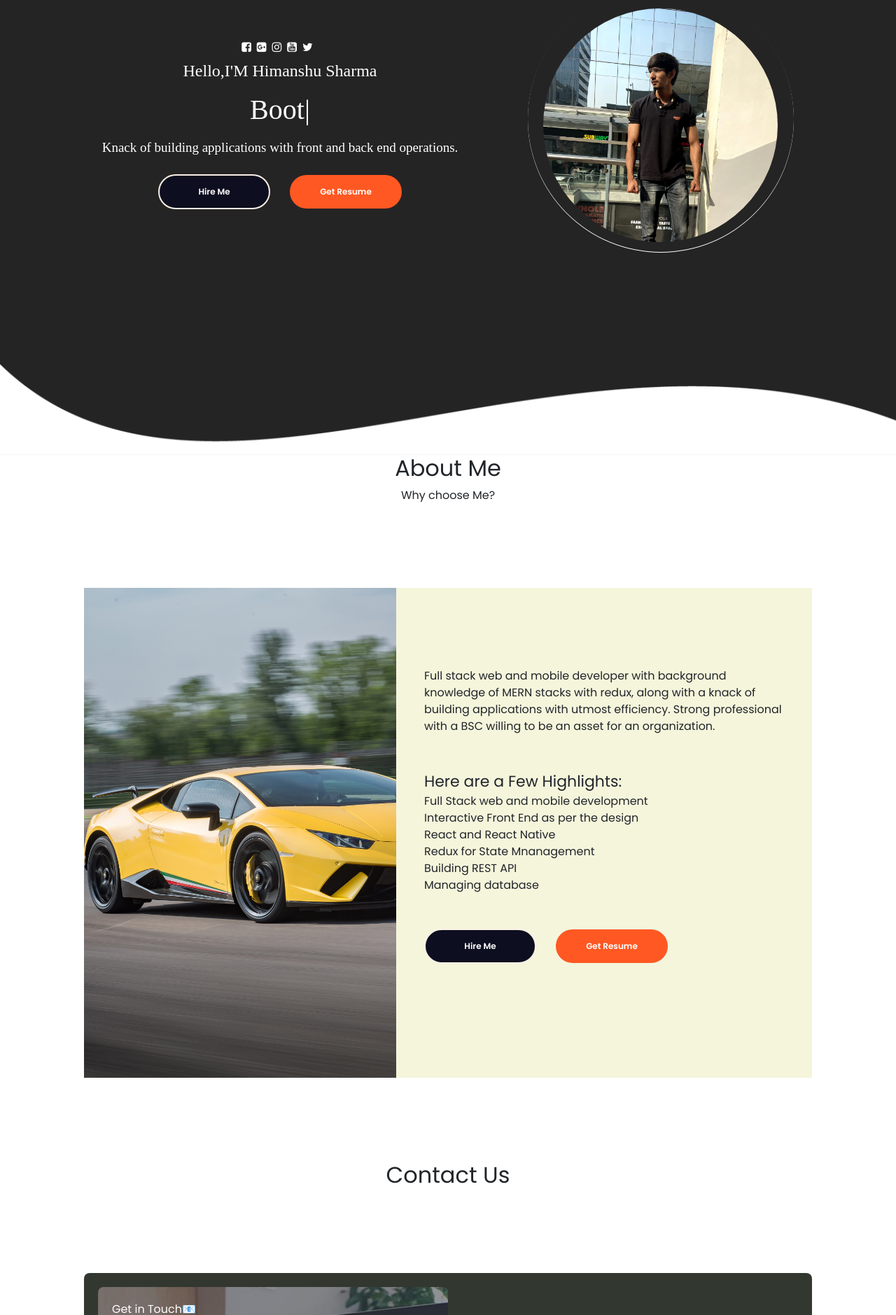
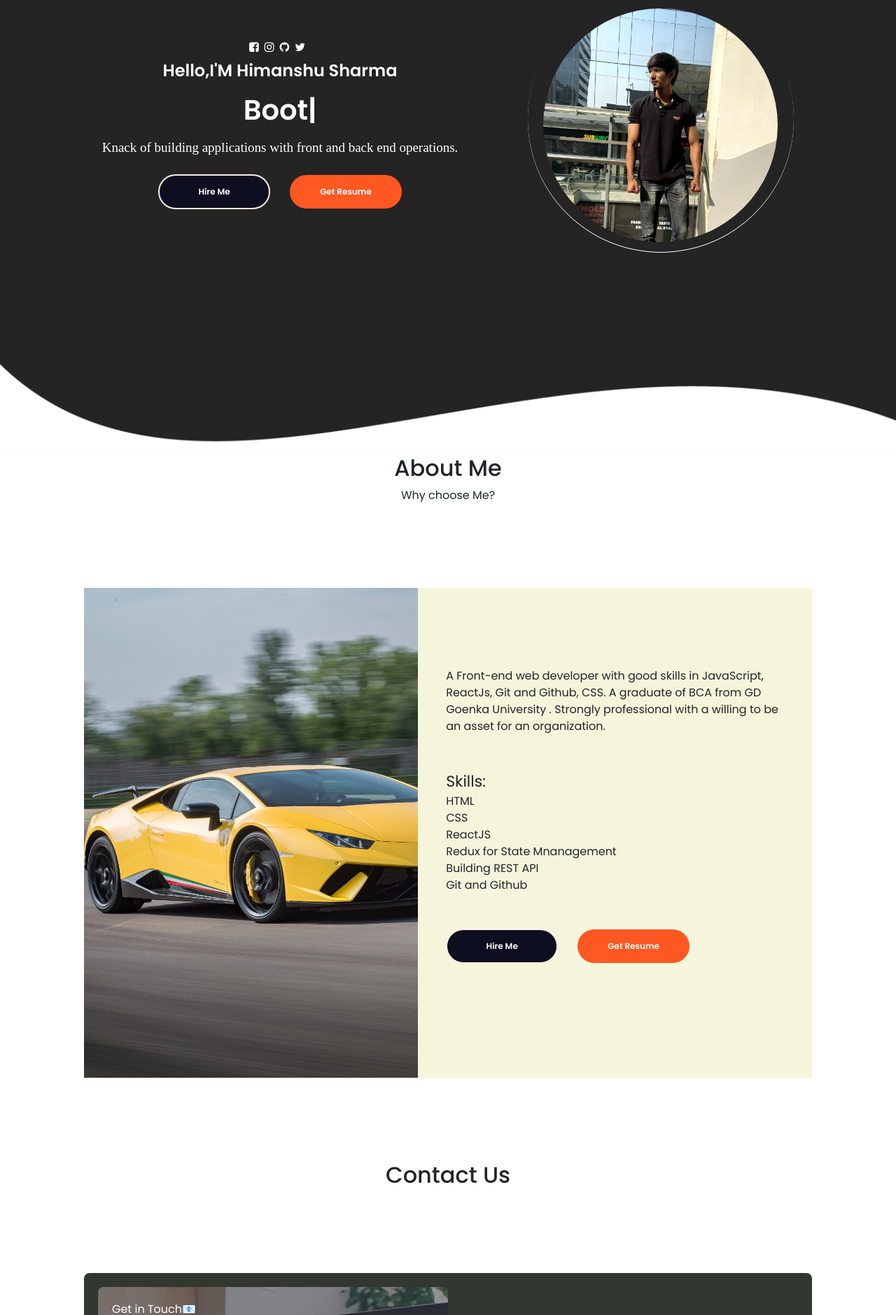
Before and after one commit to Himanshu0071/Resume, a React (Create React App) app: page / in a window 1280 px wide. Shown: the part 20-1899 px from the top of the page at 70% size. Built offline with nearby package versions, Linux system fonts and the light colour scheme; a web font is replaced by a local one.

Commit message:
changed social accounts

```diff
--- a/package.json
+++ b/package.json
@@ -1,13 +1,13 @@
 {
   "name": "client",
   "homepage": "https://himanshu0071.github.io/Resume",
-
   "version": "0.1.0",
   "private": true,
   "dependencies": {
     "@testing-library/jest-dom": "^5.16.4",
     "@testing-library/react": "^13.3.0",
     "@testing-library/user-event": "^13.5.0",
+    "axios": "^0.27.2",
     "react": "^18.0.0",
     "react-animations": "^1.0.0",
     "react-dom": "^18.0.0",
@@ -24,7 +24,6 @@
     "eject": "react-scripts eject",
     "predeploy": "npm run build",
     "deploy": "gh-pages -d build"
-
   },
   "eslintConfig": {
     "extends": [
--- a/public/index.html
+++ b/public/index.html
@@ -27,9 +27,20 @@
       rel="stylesheet"
       type="text/css"
     />
-
+    <link rel="preconnect" href="https://fonts.googleapis.com">
+    <link rel="preconnect" href="https://fonts.gstatic.com" crossorigin>
+    <link href="https://fonts.googleapis.com/css2?family=Poppins:wght@100;200;300;400;500;600;700;800;900&display=swap" rel="stylesheet">
     <title>Portfolio App</title>
   </head>
+  <style>
+    body{
+      font-family: 'Poppins', 'sans-serif';
+    }
+    span{
+      font-family: 'Poppins SemiBold';
+
+    }
+  </style>
   <body>
     <noscript>You need to enable JavaScript to run this app.</noscript>
     <div id="root"></div>
--- a/src/App.css
+++ b/src/App.css
@@ -11,6 +11,9 @@
   .App-logo {
     animation: App-logo-spin infinite 20s linear;
   }
+}
+body{
+  font-family: 'Poppins', 'sans-serif';
 }
 
 .App-header {
--- a/src/App.js
+++ b/src/App.js
@@ -2,20 +2,19 @@ import './App.css';
 import AboutMe from './PortfolioContainer/AboutMe/AboutMe';
 import Home from './PortfolioContainer/Home/Home';
 import ContactMe from './PortfolioContainer/ContactMe/ContactMe';
-import { createRef } from 'react';
-
+import {Route, Switch} from 'react-router-dom'
 function App() {
-  const contactRef= createRef()
-
   return (
     <div className="App">
       <Home
-        cRef={contactRef}
+
       />
       <AboutMe/>
       <ContactMe
-      setRef={contactRef}
       />
+      <div >
+
+      </div>
     </div>
   );
 }
--- a/src/PortfolioContainer/AboutMe/AboutMe.js
+++ b/src/PortfolioContainer/AboutMe/AboutMe.js
@@ -16,15 +16,15 @@ export default function AboutMe() {
 
             </div>
             <div className='about-right'>
-                <div className='about-right-top '>Full stack web and mobile developer with background knowledge of MERN stacks with redux, along with a knack of building applications with utmost efficiency. Strong professional with a BSC willing to be an asset for an organization.</div>
+                <div className='about-right-top '>A Front-end web developer with good skills in JavaScript, ReactJs, Git and Github, CSS. A graduate of BCA from GD Goenka University . Strongly professional with a willing to be an asset for an organization.</div>
                 <div className='about-right-middle'>
-                    <div className='heading'>Here are a Few Highlights:</div>
-                    <div className='do1'>Full Stack web and mobile development</div>
-                    <div className='do1'>Interactive Front End as per the design</div>
-                    <div className='do1'>React and React Native</div>
+                    <div className='heading'>Skills:</div>
+                    <div className='do1'>HTML</div>
+                    <div className='do1'>CSS</div>
+                    <div className='do1'>ReactJS</div>
                     <div className='do1'>Redux for State Mnanagement</div>
                     <div className='do1'>Building REST API</div>
-                    <div className='do1'>Managing database</div>
+                    <div className='do1'>Git and Github</div>
                 </div>
                 <div className='about-right-bottom'>
                 <div className="profile-options">
--- a/src/PortfolioContainer/ContactMe/ContactForm.js
+++ b/src/PortfolioContainer/ContactMe/ContactForm.js
@@ -13,20 +13,17 @@ export default function ContactForm({ sRef }) {
             {" "}
             Get in Touch📧
             <div className="colz-icon">
-              <a href="https://www.facebook.com">
+              <a href="https://www.facebook.com/profile.php?id=100084055715939">
                 <i className="fa fa-facebook-square" />
-              </a>
-              <a href="https://www.google.co.in/">
-                <i className="fa fa-google-plus-square" />
               </a>
               <a href="https://www.instagram.com/">
                 <i className="fa fa-instagram" />
               </a>
-              <a href="https://www.youtube.com/">
-                <i className="fa fa-youtube-square" />
-              </a>
-              <a href="https://twitter.com/login">
-                <i className="fa fa-twitter" />
+              <a href="https://github.com/Himanshu0071">
+                    <i class="fa fa-github"></i>
+                        </a>
+                    <a href="https://twitter.com/Himanshu0071ss">
+                        <i className="fa fa-twitter"/>
               </a>
             </div>
           </div>
--- a/src/PortfolioContainer/Home/Profile/Profile.css
+++ b/src/PortfolioContainer/Home/Profile/Profile.css
@@ -26,7 +26,7 @@
 
 .profile-details-role h1{
     font-size: 40px;
-    font-family: cursive;
+    font-family: "Poppins SemiBold";
 }
 .primary-text{
     color: white;
--- a/src/PortfolioContainer/Home/Profile/Profile.js
+++ b/src/PortfolioContainer/Home/Profile/Profile.js
@@ -10,19 +10,17 @@ export default function Profile({nRef}) {
             <div className="profile-detials">
                 <div className="colz">
                     <div className="colz-icon">
-                    <a href="https://www.facebook.com">
+                    <a href="https://www.facebook.com/profile.php?id=100084055715939">
                         <i className="fa fa-facebook-square"/>
                         </a>
-                    <a href="https://www.google.co.in/">
-                        <i className="fa fa-google-plus-square"/>
-                        </a>
-                    <a href="https://www.instagram.com/">
+
+                    <a href="https://www.instagram.com/himanshu00.71/">
                         <i className="fa fa-instagram"/>
                         </a>
-                    <a href="https://www.youtube.com/">
-                        <i className="fa fa-youtube-square"/>
+                    <a href="https://github.com/Himanshu0071">
+                    <i class="fa fa-github"></i>
                         </a>
-                    <a href="https://twitter.com/login">
+                    <a href="https://twitter.com/Himanshu0071ss">
                         <i className="fa fa-twitter"/>
                         </a>
 
```
Also changed, not shown: 1 other file (tests, documents, lock files or other folders).
